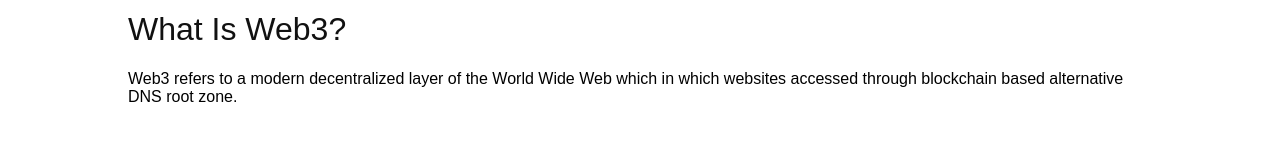
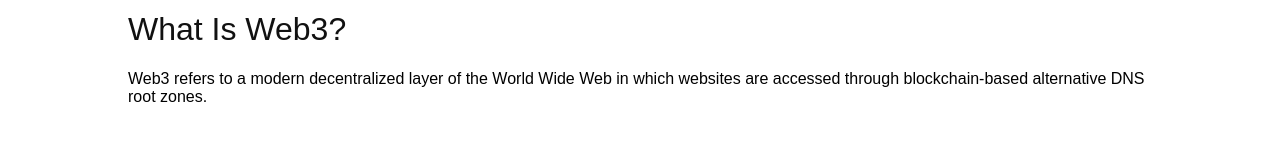
Before and after one commit to theweb3group/theweb3group.github.io, a plain HTML site: page docs/posts/what-is-web3/what-is-web3.html in a window 1280 px wide. Shown: the part 124-284 px from the top of the page. Drawn offline with Linux system fonts and the light colour scheme.

Commit message:
Update what-is-web3.html

```diff
--- a/docs/posts/what-is-web3/what-is-web3.html
+++ b/docs/posts/what-is-web3/what-is-web3.html
@@ -23,7 +23,7 @@
 
 <h1>What Is Web3?</h1>
 
-<p>Web3 refers to a modern decentralized layer of the World Wide Web which in which websites accessed through blockchain based alternative DNS root zone.</p>
+<p>Web3 refers to a modern decentralized layer of the World Wide Web in which websites are accessed through blockchain-based alternative DNS root zones.</p>
 
 <div class='padding_1'></div>
 
```
